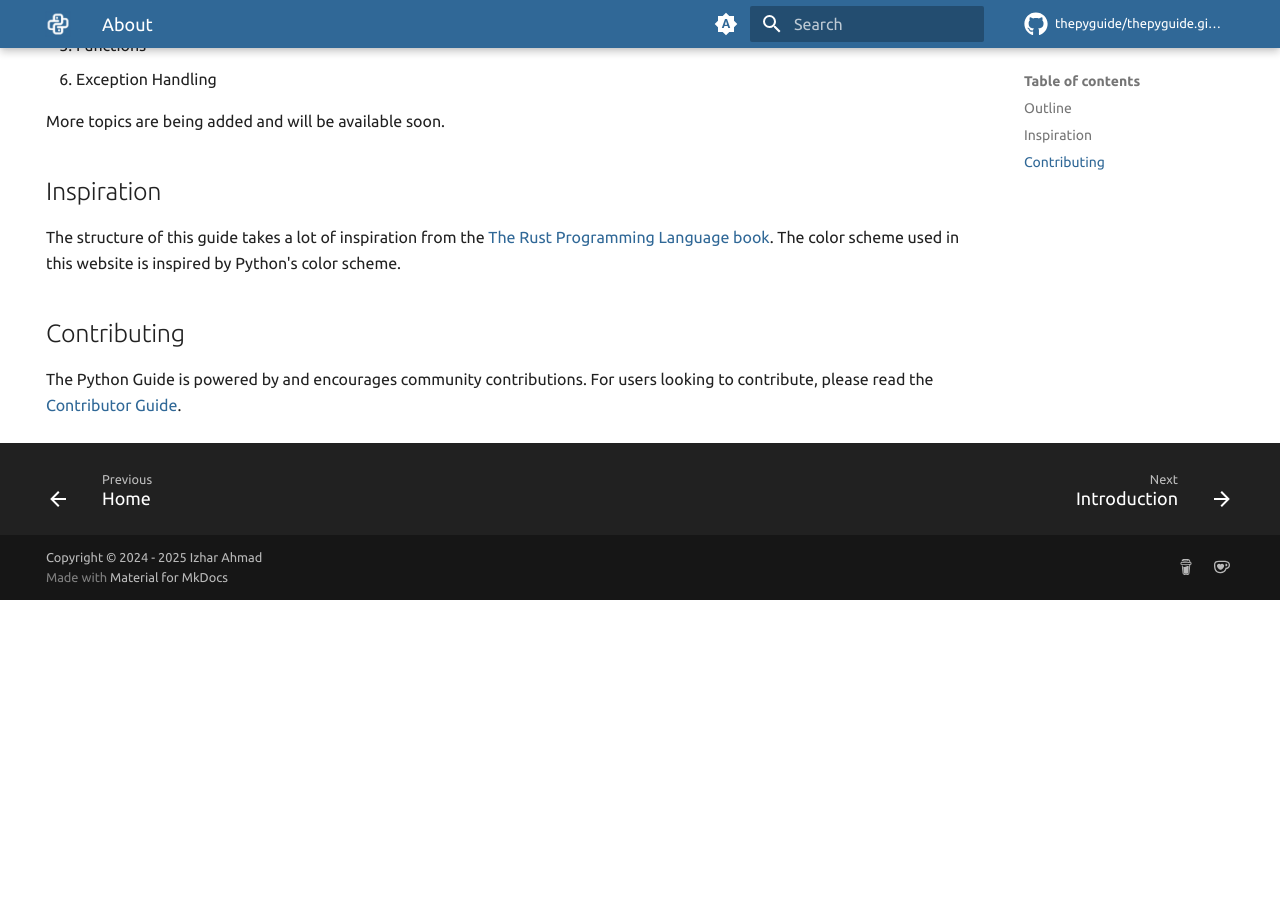
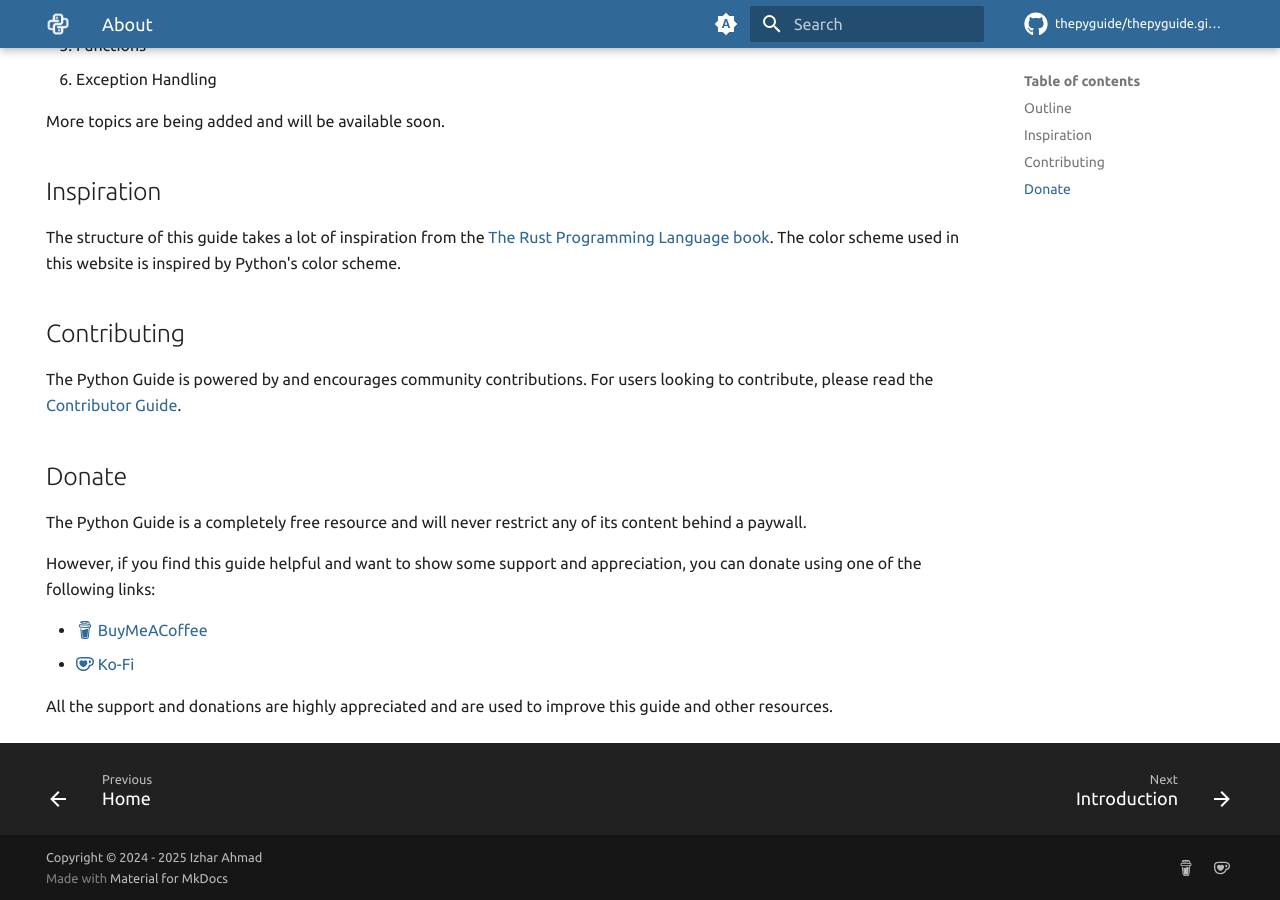
Before and after one commit to thepyguide/thepyguide.github.io, an MkDocs documentation site: the page built from docs/about.md, in a window 1280 px wide and 900 px high, scrolled down 1028 px. Built offline with MkDocs 1.6.1 and Material for MkDocs 9.7.7, drawn with Linux system fonts in a browser that asks for light colours; comment, search, counter and statistics services are not loaded; before the commit the page ends 1628 px from its top, so only the background shows below that.

Commit message:
Add donation links to about section

```diff
--- a/docs/about.md
+++ b/docs/about.md
@@ -47,3 +47,16 @@ color scheme used in this website is inspired by Python's color scheme.
 ## Contributing
 The Python Guide is powered by and encourages community contributions. For
 users looking to contribute, please read the [Contributor Guide](./contributing/index.md).
+
+## Donate
+The Python Guide is a completely free resource and will never restrict
+any of its content behind a paywall.
+
+However, if you find this guide helpful and want to show some support
+and appreciation, you can donate using one of the following links:
+
+- [:simple-buymeacoffee: BuyMeACoffee](https://www.buymeacoffee.com/izxxr)
+- [:simple-kofi: Ko-Fi](https://www.ko-fi.com/izxxr)
+
+All the support and donations are highly appreciated and are used to
+improve this guide and other resources.
```
Also changed, not shown: README.md (+13 -0 lines).
